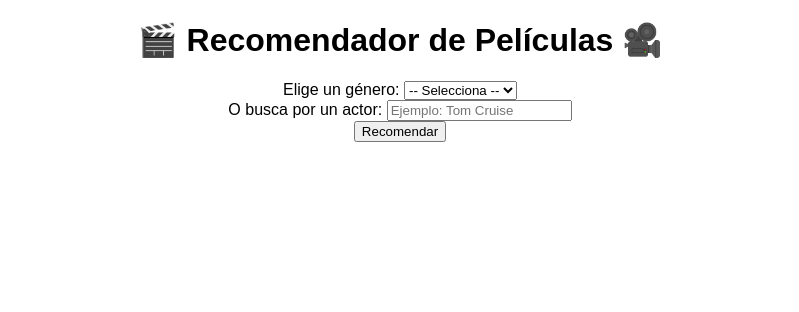
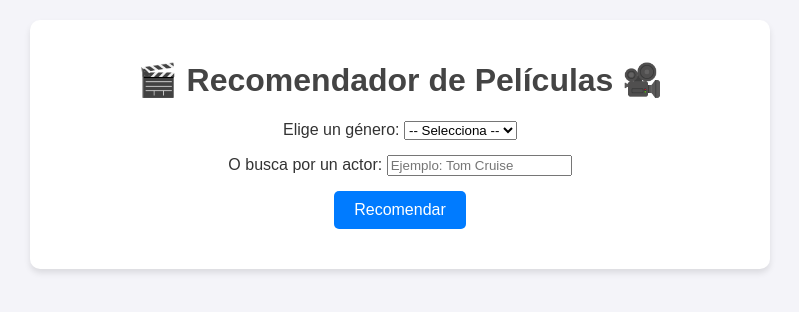
Before and after one commit to LuisReyes2002/chatbot-recomendaciones, a Flask app: page / in a window 1280 px wide. Shown: the top 312 px of the page, without its empty margins (240-1039 px from the left). Run offline with Flask 3, Linux system fonts and the light colour scheme.

Commit message:
Mejoras en diseño y estilo de la página

```diff
--- a/static/style.css
+++ b/static/style.css
@@ -1,15 +1,52 @@
 body {
     font-family: Arial, sans-serif;
+    background-color: #f4f4f9;
     text-align: center;
     margin: 20px;
+    color: #333;
 }
 
 #app {
-    max-width: 600px;
+    max-width: 700px;
     margin: 0 auto;
+    background: #fff;
+    padding: 20px;
+    border-radius: 10px;
+    box-shadow: 0 4px 6px rgba(0, 0, 0, 0.1);
+}
+
+h1 {
+    color: #444;
+}
+
+.filter {
+    margin: 15px 0;
+}
+
+button {
+    background-color: #007bff;
+    color: white;
+    padding: 10px 20px;
+    border: none;
+    border-radius: 5px;
+    cursor: pointer;
+    font-size: 16px;
+}
+
+button:hover {
+    background-color: #0056b3;
+}
+
+#resultados {
+    display: flex;
+    flex-wrap: wrap;
+    justify-content: center;
+    margin-top: 20px;
 }
 
 #resultados img {
-    max-width: 100px;
+    max-width: 150px;
     margin: 10px;
+    border-radius: 10px;
+    box-shadow: 0 4px 6px rgba(0, 0, 0, 0.1);
 }
```
